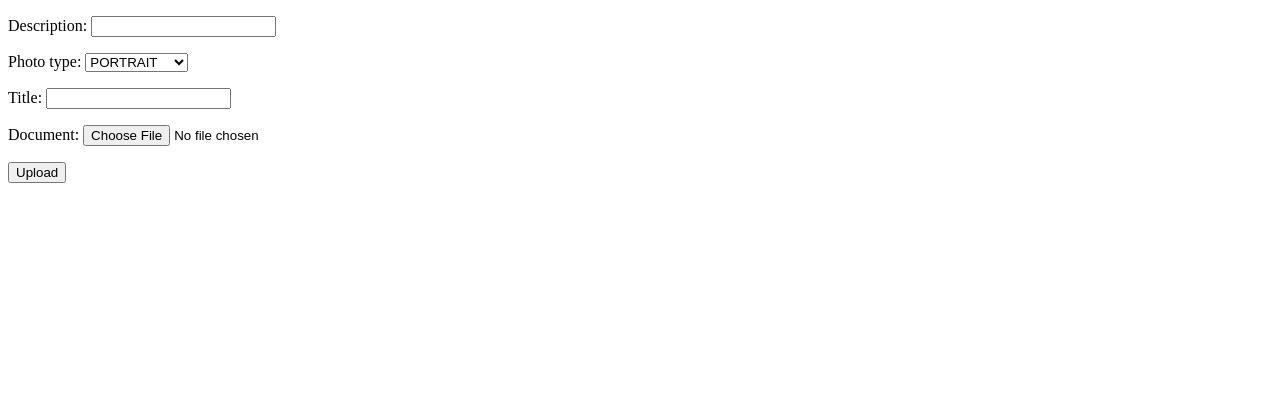
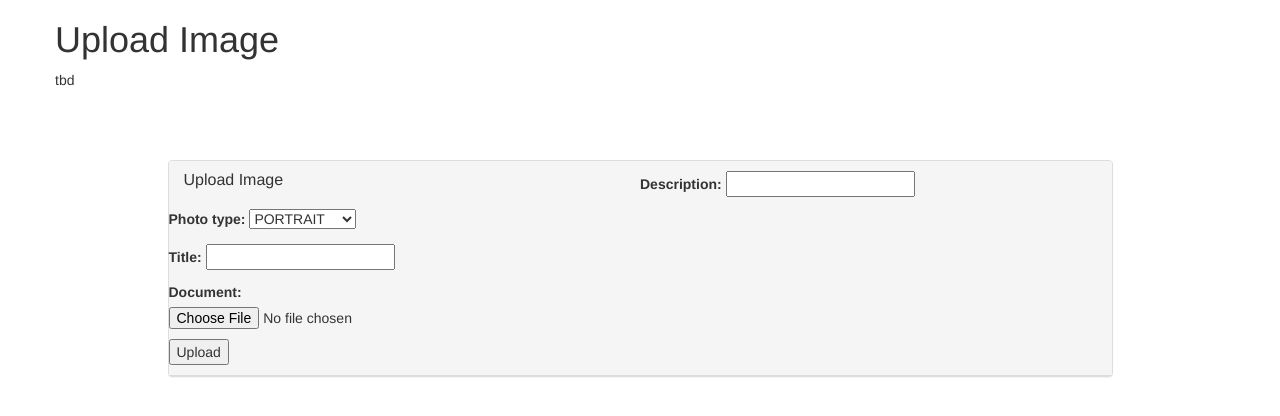
Before and after one commit to dhanvsagar/Ploader, a Django app: page /guestbook/upload in a window 1280 px wide. Shown: the top 416 px of the page. Run offline with Django 3.2, Linux system fonts and the light colour scheme; some libraries are stand-ins or nearby versions.

Commit message:
Index2 to index

```diff
--- a/guestbook/templates/guestbook/upload_image.html
+++ b/guestbook/templates/guestbook/upload_image.html
@@ -4,9 +4,26 @@
 <head>
     <meta charset="UTF-8">
     <title>Upload Image</title>
+<link href="//maxcdn.bootstrapcdn.com/bootstrap/3.3.0/css/bootstrap.min.css" rel="stylesheet" id="bootstrap-css">
+<script src="//maxcdn.bootstrapcdn.com/bootstrap/3.3.0/js/bootstrap.min.js"></script>
+<script src="//code.jquery.com/jquery-1.11.1.min.js"></script>
 </head>
 <body>
 
+<div class="container">
+    <div class="row">
+
+    <p></p>
+    <h1>Upload Image</h1>
+    <p>tbd</p>
+    <p> </p><p> </p>
+                <div class="col-md-10 col-md-offset-1">
+                                <div class="panel panel-default panel-table">
+            <div class="panel-heading">
+                <div class="row">
+                  <div class="col col-xs-6">
+                    <h3 class="panel-title">Upload Image</h3>
+                  </div>
 
 {% block content %}
   <form method="post" enctype="multipart/form-data">
@@ -16,6 +33,6 @@
   </form>
 
 {% endblock %}
-
+                                </div></div></div></div>
 </body>
 </html>
```
